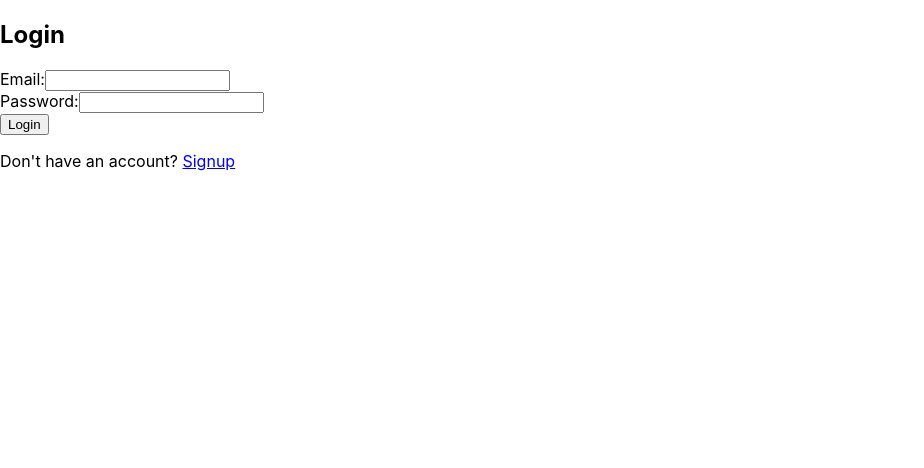
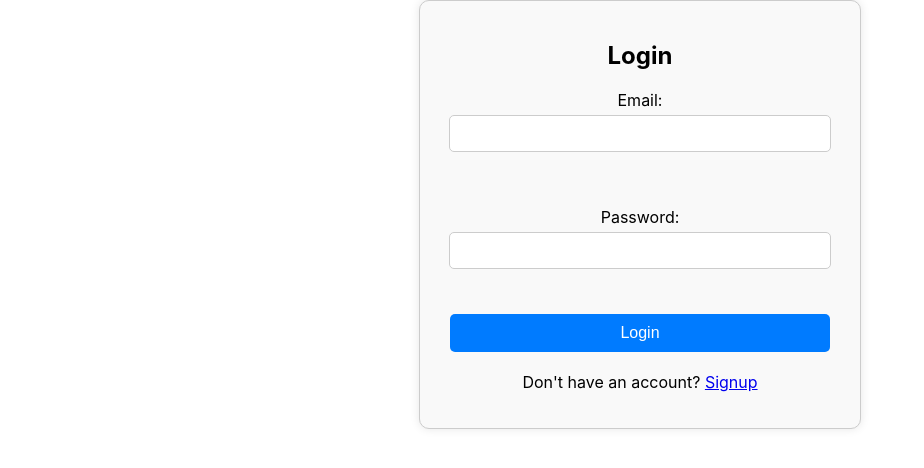
Before and after one commit to ChaseNaidoo/PocketDerma, a React (Create React App) app in the folder skin_disease_model/frontend/: page /login in a window 1280 px wide. Shown: the top 468 px of the page, without its empty margins (0-924 px from the left). Built offline with nearby package versions, Linux system fonts and the light colour scheme.

Commit message:
Added styling to login page

```diff
--- /dev/null
+++ b/skin_disease_model/frontend/src/login.css
@@ -0,0 +1,51 @@
+.login-container {
+    max-width: 400px;
+    margin: 0 auto;
+    padding: 20px;
+    border: 1px solid #ccc;
+    border-radius: 10px;
+    box-shadow: 0 0 10px rgba(0, 0, 0, 0.1);
+    text-align: center;
+    background-color: #f9f9f9;
+}
+
+.login-container h2 {
+    margin-bottom: 20px;
+}
+
+.login-container label {
+    display: block;
+    margin: 10px 0 5px;
+}
+
+.login-container input {
+    width: 90%;
+    padding: 10px;
+    margin: 5px 0 20px;
+    border: 1px solid #ccc;
+    border-radius: 5px;
+}
+
+.login-container button {
+    width: 95%;
+    padding: 10px;
+    background-color: #007bff;
+    border: none;
+    color: white;
+    font-size: 16px;
+    border-radius: 5px;
+    cursor: pointer;
+}
+
+.login-container button:disabled {
+    background-color: #ccc;
+}
+
+.login-container .error {
+    color: red;
+    margin-top: 10px;
+}
+
+.login-container p {
+    margin-top: 20px;
+}
--- a/skin_disease_model/frontend/src/login.js
+++ b/skin_disease_model/frontend/src/login.js
@@ -1,6 +1,7 @@
 import React, { useState } from 'react';
 import axios from 'axios';
 import { useNavigate, Link } from 'react-router-dom';
+import './login.css';
 
 const Login = () => {
     const [username, setUsername] = useState('');
@@ -34,7 +35,7 @@ const Login = () => {
     };
 
     return (
-        <div>
+        <div className="login-container">
             <h2>Login</h2>
             <form onSubmit={handleLogin}>
                 <label>
```
